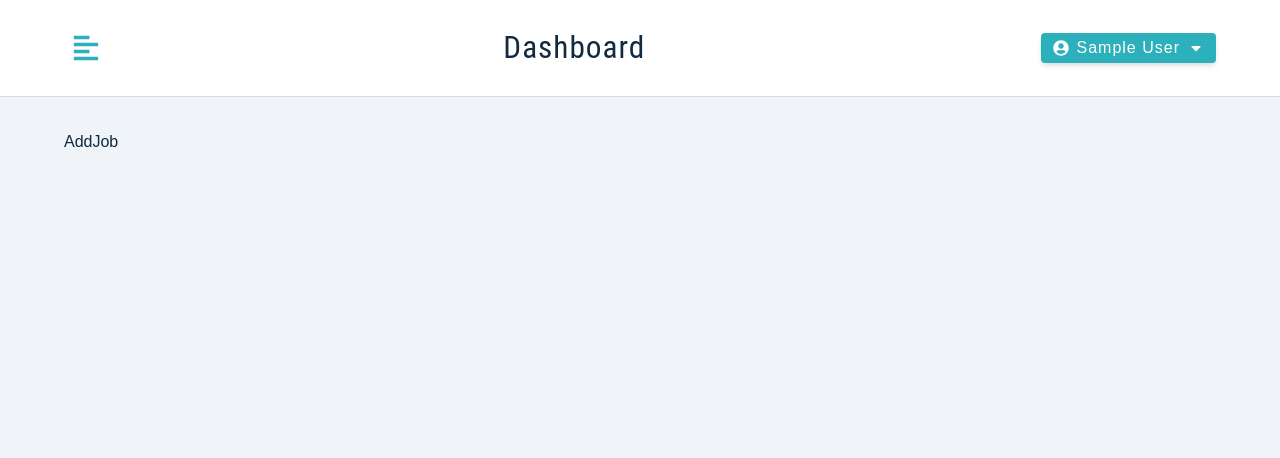
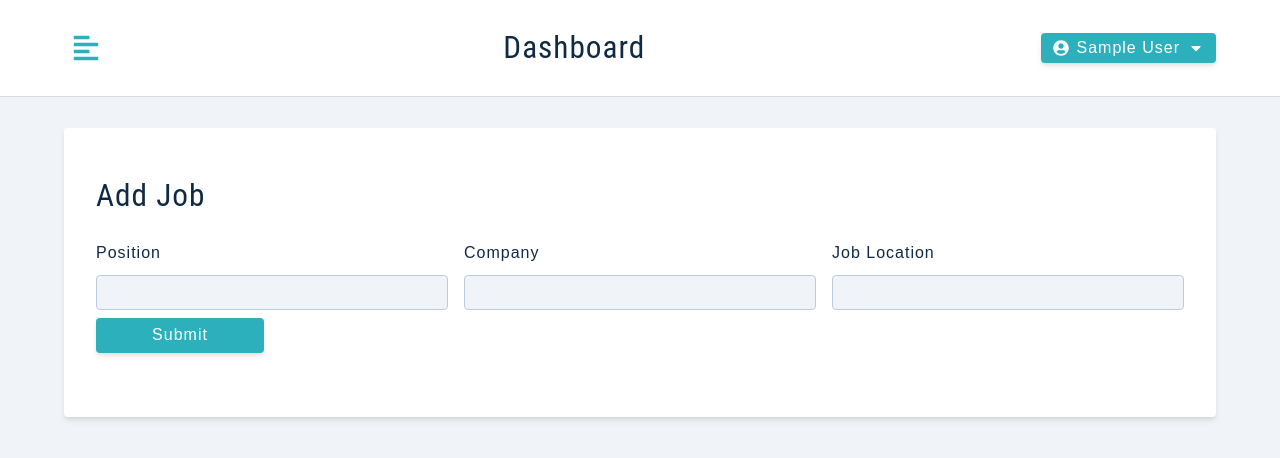
Before and after one commit to Johny270/Personal-job-tracker, a React (Create React App) app in the folder client/: page /add-job in a window 1280 px wide. Shown: the top 458 px of the page. Built offline with nearby package versions, Linux system fonts and the light colour scheme; sample sign-in values are in the browser's storage.

Commit message:
Set up main structure for our add job page

```diff
--- a/client/src/context/appContext.js
+++ b/client/src/context/appContext.js
@@ -26,8 +26,16 @@
   user: user ? JSON.parse(user) : null,
   token: null,
   userLocation: userLocation || '',
+  showSidebar: false,
+  isEditing: false,
+  editJobId: '',
+  position: '',
+  company: '',
   jobLocation: userLocation || '',
-  showSidebar: false,
+  jobTypeOptions: ['full-time', 'part-time', 'remote', 'internship'],
+  jobType: 'full-time',
+  statusOptions: ['interview', 'decline', 'pending'],
+  status: 'pending'
 }
 
 const AppContext = React.createContext()
--- a/client/src/pages/dashboard/AddJob.js
+++ b/client/src/pages/dashboard/AddJob.js
@@ -1,6 +1,70 @@
+import { FormRow, Alert} from '../../components'
+import { useAppContext } from '../../context/appContext'
+import Wrapper from '../../assets/wrappers/DashboardFormPage'
+
 const AddJob = () => {
+
+  const {
+    showAlert,
+    displayAlert,
+    position,
+    company,
+    jobLocation,
+    jobType,
+    jobTypeOptions,
+    status,
+    statusOptions,
+    isEditing,
+  } = useAppContext()
+
+  const handleSubmit = (evt) => {
+    evt.preventDefault()
+
+    if(!position || !company || !jobLocation) {
+      displayAlert()
+      return
+    }
+    console.log('Created Job');
+  }
+
+  const handleJobInput = (evt) => {
+    const name = evt.target.name
+    const value = evt.target.value
+    console.log(`${name}: ${value}`)
+  }
+
   return (
-    <div>AddJob</div>
+    <Wrapper>
+      <form className='form'>
+        <h3>{isEditing ? 'edit job' : 'add job'}</h3>
+        {showAlert && <Alert />}
+        <div className="form-center">
+          <FormRow
+            type="text"
+            name="position"
+            value={position}
+            handleChange={handleJobInput}
+          />
+          <FormRow
+            type="text"
+            name="company"
+            value={company}
+            handleChange={handleJobInput}
+          />
+          <FormRow
+            type="text"
+            labelText='job location'
+            name="jobLocation"
+            value={jobLocation}
+            handleChange={handleJobInput}
+          />
+          {/* Job type and status */}
+          <div className="btn-container">
+            <button type='submit' className='btn btn-block submit-btn' onClick={handleSubmit}>Submit</button>
+          </div>
+        </div>
+      </form>
+    </Wrapper>
   )
 }
 
```
